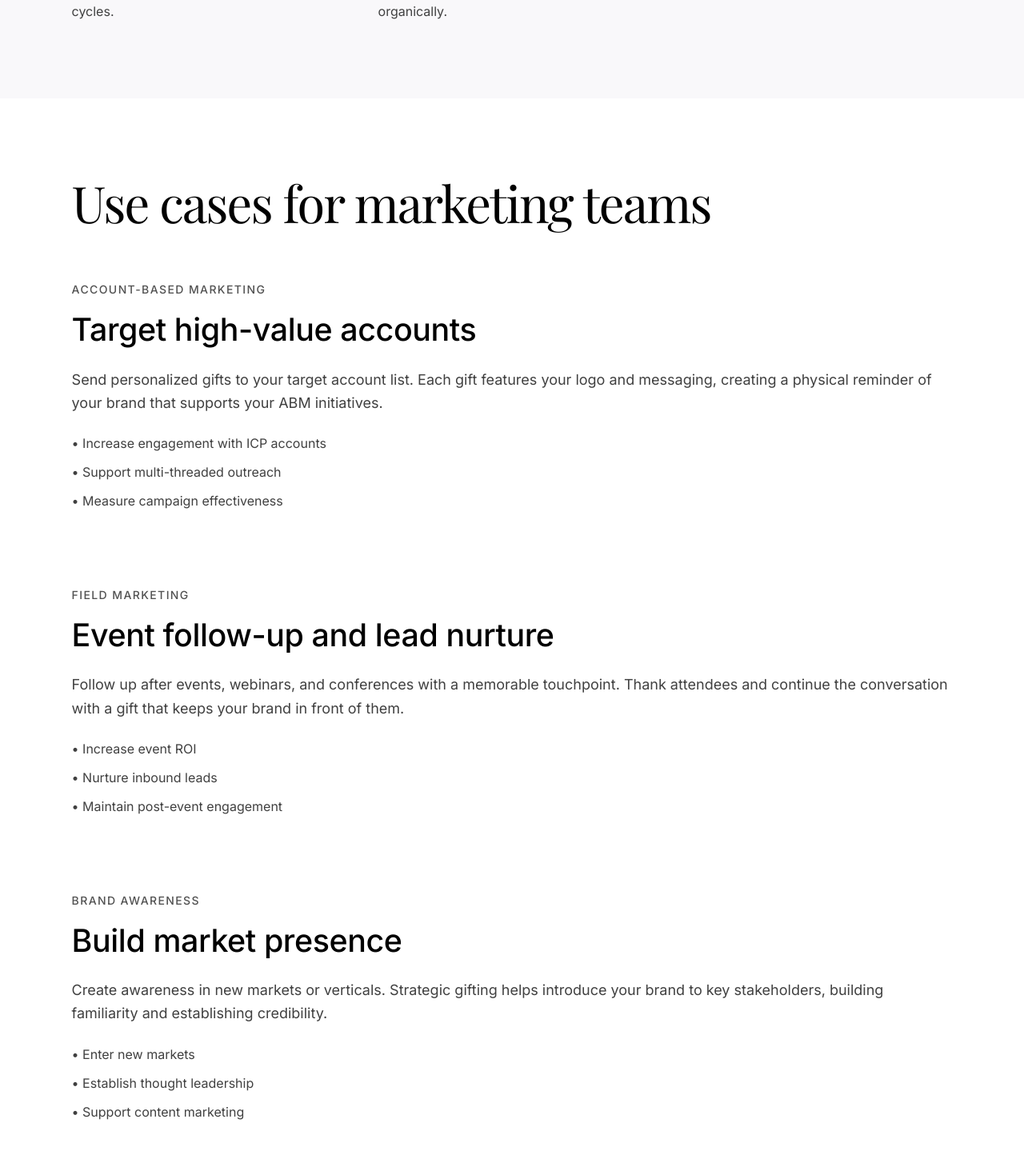
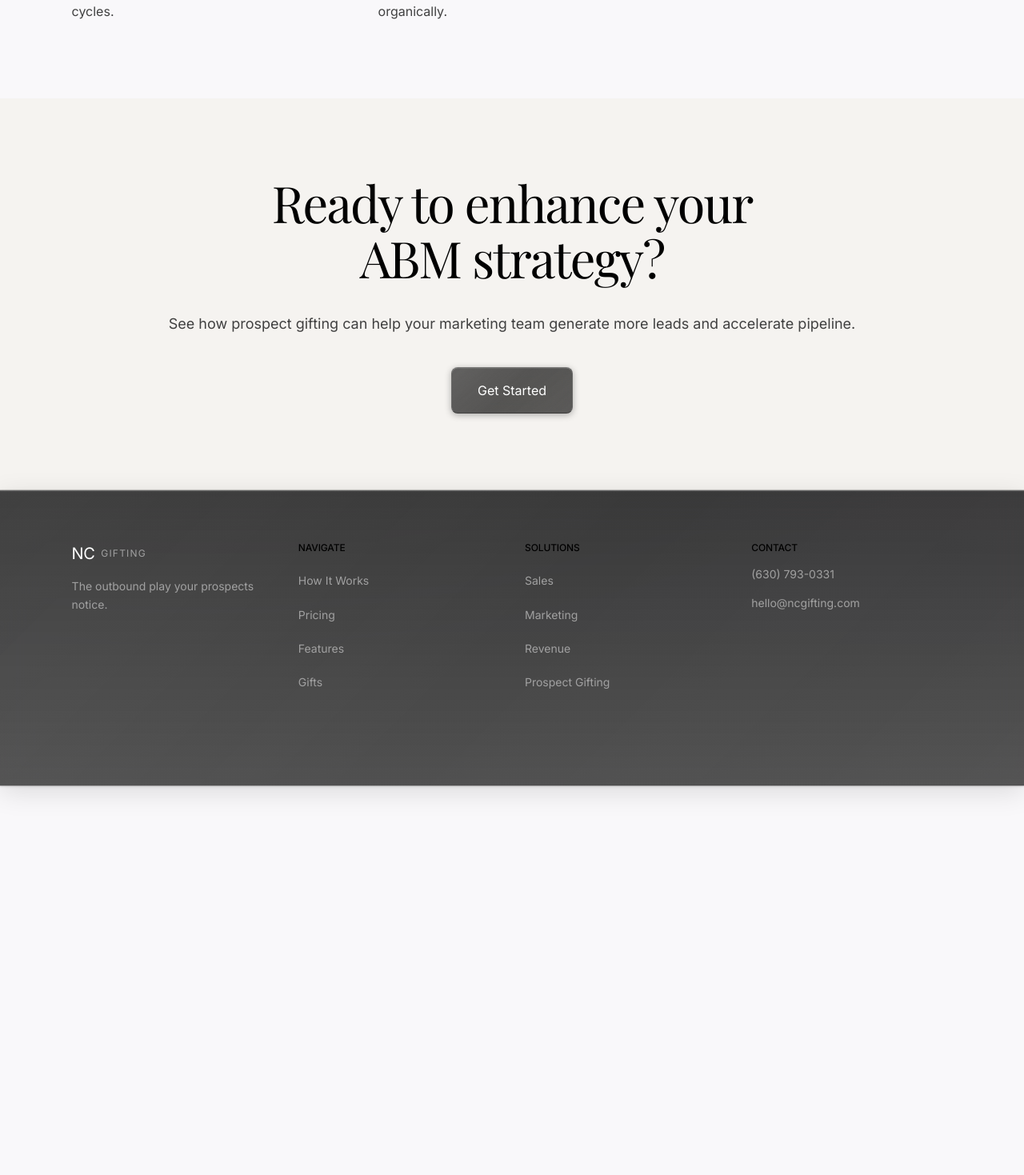
Before and after one commit to 0xbleezy/deskdrop-site, a Next.js app: page /use-case/marketing in a window 1280 px wide. Shown: the part 1021-2490 px from the top of the page at 80% size. After the commit the page ends 2003 px from the top, so only its background shows below. Built offline with nearby package versions, Linux system fonts and the light colour scheme.

Commit message:
Remove use cases section from marketing page

```diff
--- a/app/use-case/marketing/page.tsx
+++ b/app/use-case/marketing/page.tsx
@@ -72,71 +72,6 @@ export default function MarketingPage() {
         </div>
       </section>
 
-      {/* Use Cases */}
-      <section className="py-16 sm:py-24 bg-white">
-        <div className="mx-auto w-full px-4 sm:px-6 lg:px-[7vw]">
-          <h2 className="text-4xl md:text-5xl lg:text-5xl font-display font-light text-neutral-900 mb-16 leading-tight">
-            Use cases for marketing teams
-          </h2>
-
-          <div className="space-y-24">
-            <div>
-              <div className="text-sm font-medium text-neutral-600 uppercase tracking-widest mb-4">
-                Account-Based Marketing
-              </div>
-              <h3 className="text-3xl font-display font-light text-neutral-900 mb-6 leading-tight">
-                Target high-value accounts
-              </h3>
-              <p className="text-lg text-neutral-700 mb-6 leading-relaxed font-light">
-                Send personalized gifts to your target account list. Each gift features your logo and
-                messaging, creating a physical reminder of your brand that supports your ABM initiatives.
-              </p>
-              <ul className="space-y-3 text-base text-neutral-700 font-light">
-                <li>• Increase engagement with ICP accounts</li>
-                <li>• Support multi-threaded outreach</li>
-                <li>• Measure campaign effectiveness</li>
-              </ul>
-            </div>
-
-            <div>
-              <div className="text-sm font-medium text-neutral-600 uppercase tracking-widest mb-4">
-                Field Marketing
-              </div>
-              <h3 className="text-3xl font-display font-light text-neutral-900 mb-6 leading-tight">
-                Event follow-up and lead nurture
-              </h3>
-              <p className="text-lg text-neutral-700 mb-6 leading-relaxed font-light">
-                Follow up after events, webinars, and conferences with a memorable touchpoint. Thank
-                attendees and continue the conversation with a gift that keeps your brand in front of them.
-              </p>
-              <ul className="space-y-3 text-base text-neutral-700 font-light">
-                <li>• Increase event ROI</li>
-                <li>• Nurture inbound leads</li>
-                <li>• Maintain post-event engagement</li>
-              </ul>
-            </div>
-
-            <div>
-              <div className="text-sm font-medium text-neutral-600 uppercase tracking-widest mb-4">
-                Brand Awareness
-              </div>
-              <h3 className="text-3xl font-display font-light text-neutral-900 mb-6 leading-tight">
-                Build market presence
-              </h3>
-              <p className="text-lg text-neutral-700 mb-6 leading-relaxed font-light">
-                Create awareness in new markets or verticals. Strategic gifting helps introduce your brand
-                to key stakeholders, building familiarity and establishing credibility.
-              </p>
-              <ul className="space-y-3 text-base text-neutral-700 font-light">
-                <li>• Enter new markets</li>
-                <li>• Establish thought leadership</li>
-                <li>• Support content marketing</li>
-              </ul>
-            </div>
-          </div>
-        </div>
-      </section>
-
       {/* CTA */}
       <section className="py-16 sm:py-24 bg-warm">
         <div className="mx-auto w-full px-4 sm:px-6 lg:px-[7vw] text-center">
```
